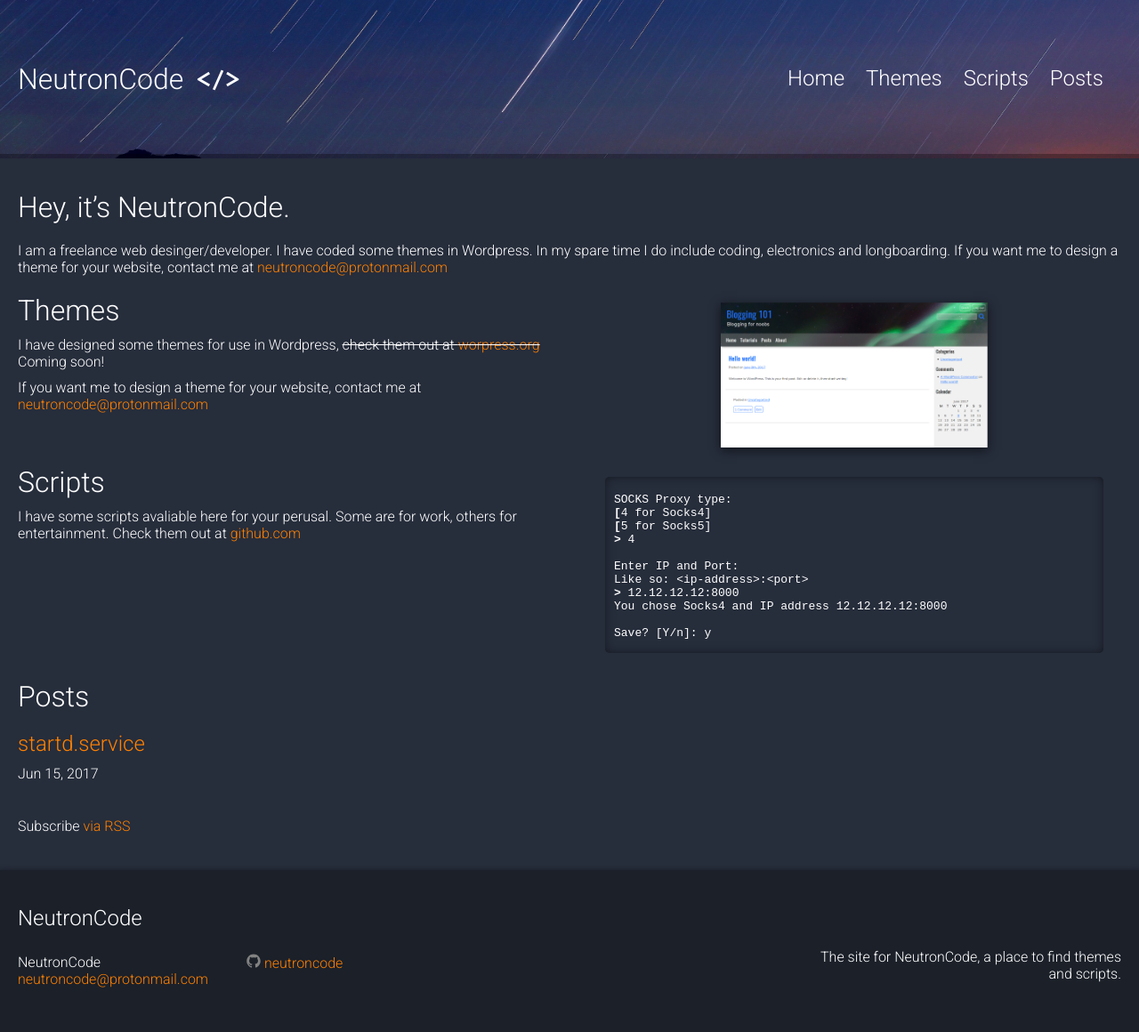
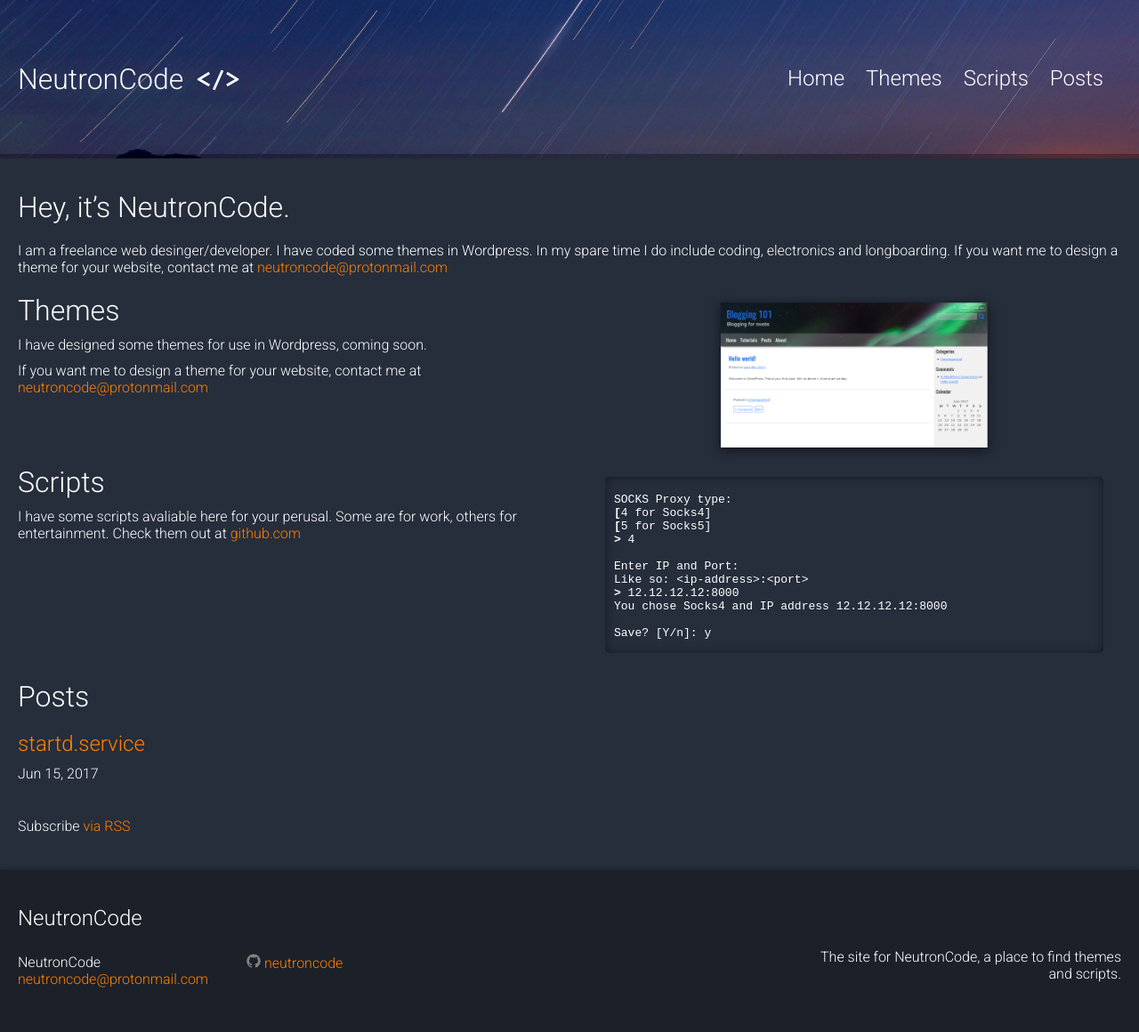
Before and after one commit to neutroncode/neutroncode.github.io, a Jekyll site: the page built from index.md, in a window 1280 px wide. Shown: the whole page at 89% size. Built offline with Jekyll 4.4.1, drawn with Linux system fonts in a browser that asks for light colours; nearby versions of some CDN libraries; our own code applies the rules of GitHub Pages for plain Markdown files.

Commit message:
Updated index.md

```diff
--- a/index.md
+++ b/index.md
@@ -7,7 +7,7 @@
 <div class="showcase">
 <div class="showcase-left">
 # Themes {#themes}
-I have designed some themes for use in Wordpress, ~~check them out at <a href="https://wordpress.org">worpress.org</a>~~ Coming soon!
+I have designed some themes for use in Wordpress, coming soon.
 
 If you want me to design a theme for your website, contact me at <a href="mailto://neutroncode@protonmail.com">neutroncode@protonmail.com</a>
 
```
